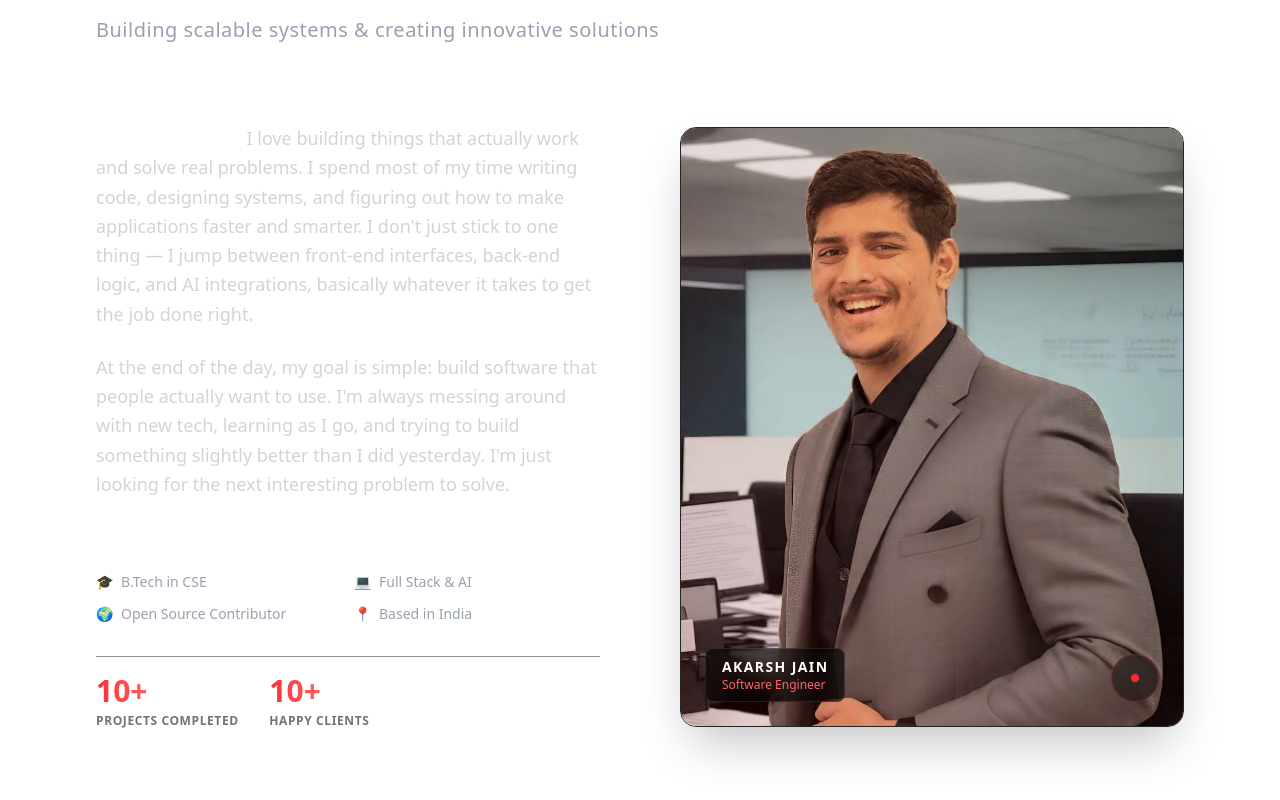
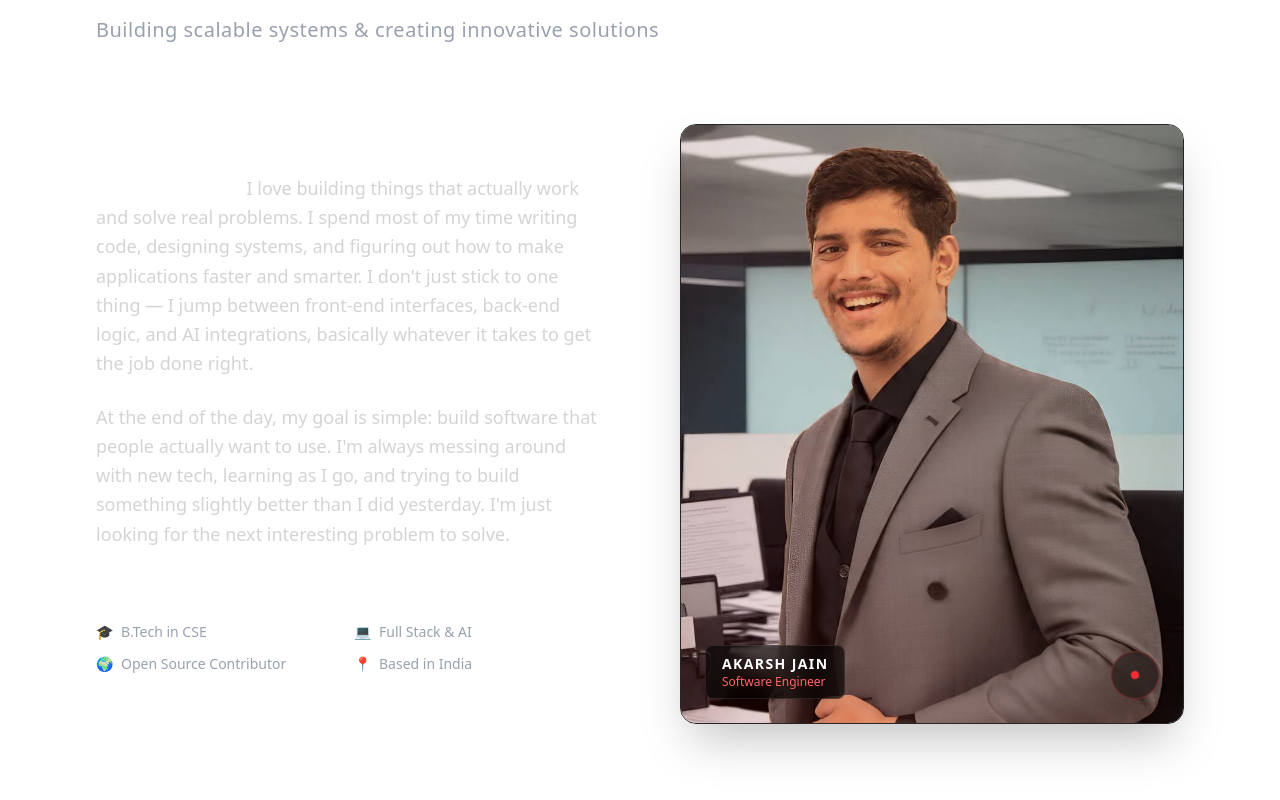
Before and after one commit to Jainakarsh27/Akarsh_Portoflio_Jain, a Next.js app: page / in a window 1280 px wide. Shown: the part 1008-1808 px from the top of the page. Built offline with nearby package versions, Linux system fonts and the light colour scheme.

Commit message:
Remove stats section from About component
Removed statistics display from the About component.

```diff
--- a/components/about.tsx
+++ b/components/about.tsx
@@ -6,12 +6,6 @@ import { motion } from "framer-motion";
 import Image from "next/image";
 
 export default function About() {
-  const stats = [
-    { label: "Projects Completed", value: "10+" },
-    // { label: "Years Experience", value: "1" },
-    { label: "Happy Clients", value: "10+" },
-  ];
-
   return (
     <SectionWrapper
       id="about"
@@ -19,7 +13,7 @@ export default function About() {
       subtitle="Building scalable systems & creating innovative solutions"
     >
       <div className="grid md:grid-cols-2 gap-12 lg:gap-20 items-center">
-        {/* Left Side: Text and Stats */}
+        {/* Left Side: Text */}
         <motion.div
           initial={{ opacity: 0, x: -30 }}
           whileInView={{ opacity: 1, x: 0 }}
@@ -45,25 +39,6 @@ export default function About() {
                 <li className="flex items-center gap-2"><span className="text-red-500">📍</span> Based in India</li>
               </ul>
             </div>
-          </div>
-
-          {/* Stats Row */}
-          <div className="grid grid-cols-3 gap-4 pt-4 border-t border-neutral-800/50">
-            {stats.map((stat, idx) => (
-              <motion.div
-                key={idx}
-                initial={{ opacity: 0, y: 10 }}
-                whileInView={{ opacity: 1, y: 0 }}
-                transition={{ duration: 0.5, delay: idx * 0.1 }}
-                viewport={{ once: true }}
-                className="text-center md:text-left"
-              >
-                <div className="text-3xl font-black text-transparent bg-clip-text bg-gradient-to-r from-red-500 to-red-300 mb-1">
-                  {stat.value}
-                </div>
-                <div className="text-xs text-neutral-500 uppercase tracking-wider font-semibold">{stat.label}</div>
-              </motion.div>
-            ))}
           </div>
         </motion.div>
 
```
